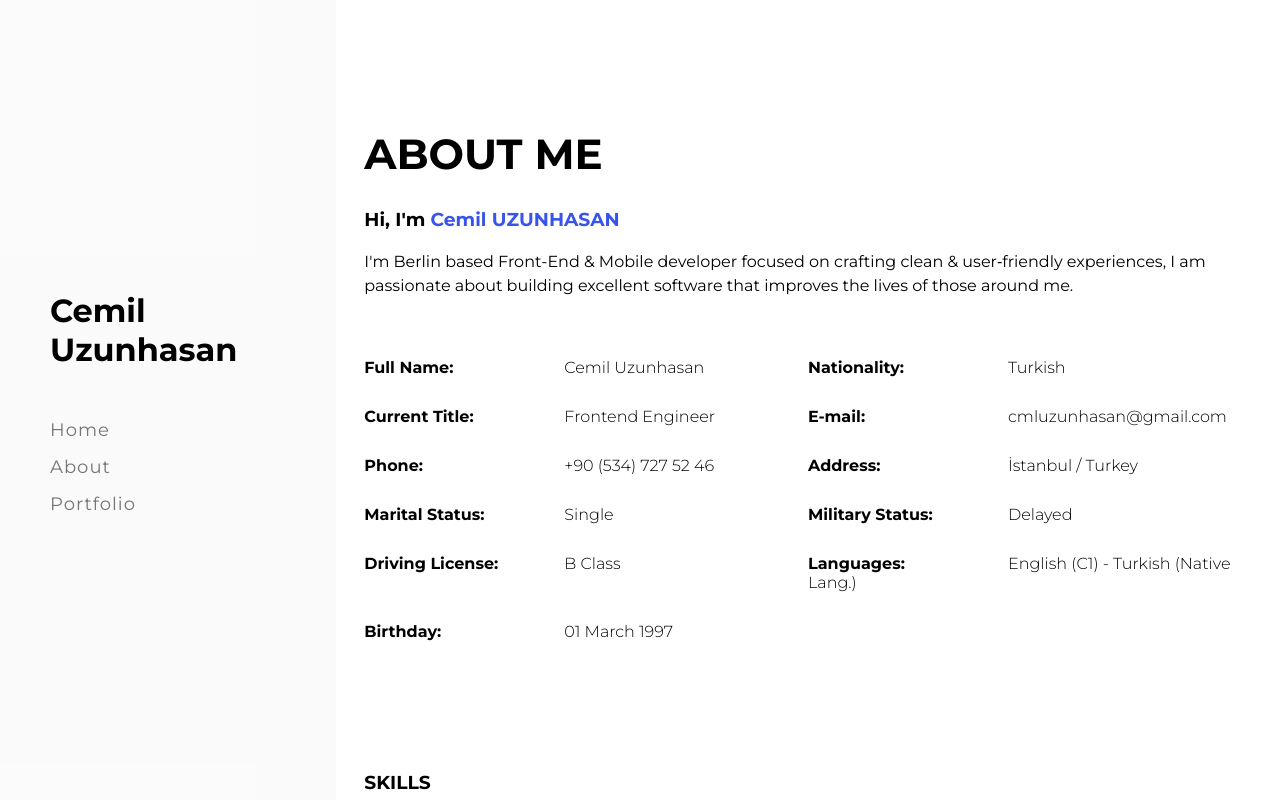
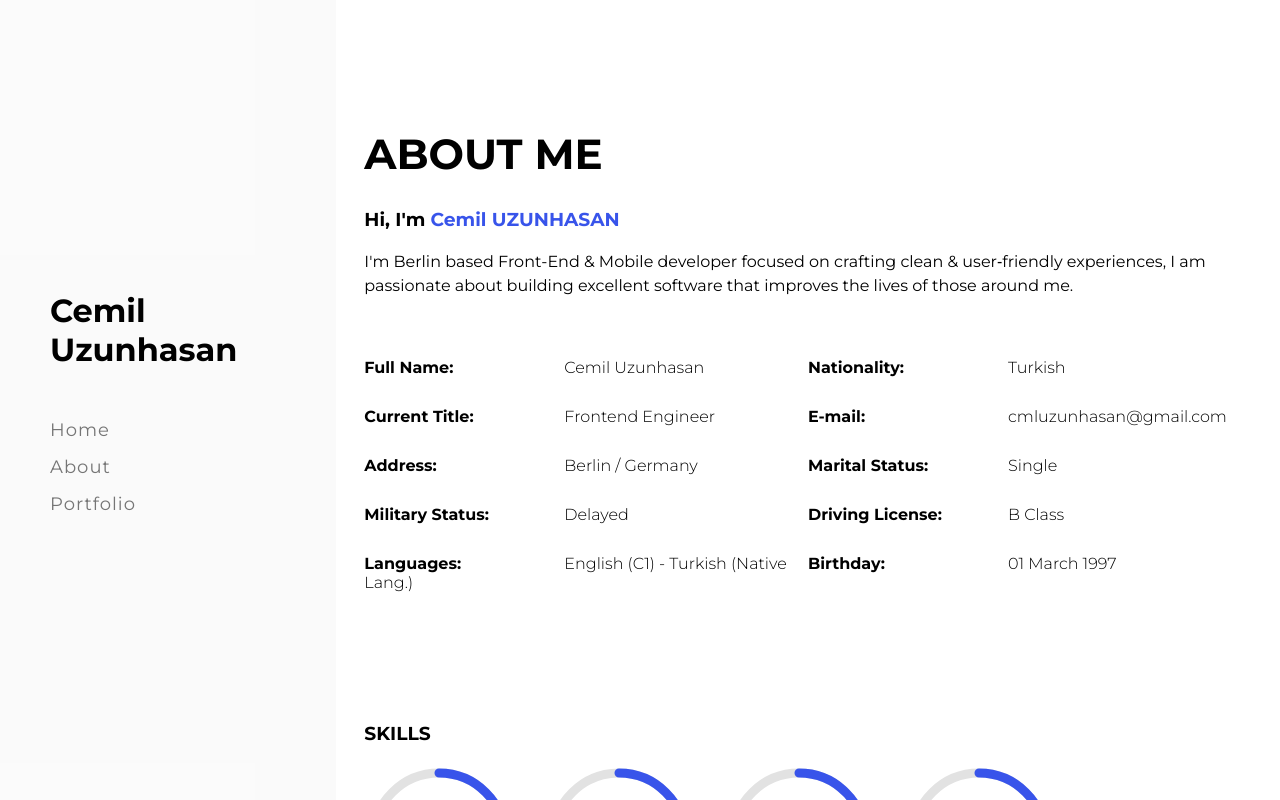
Before and after one commit to cemiluzunhasan/portfolio, a Next.js app: page /about in a window 1280 px wide. Built offline with nearby package versions, Linux system fonts and the light colour scheme.

Commit message:
change location

```diff
--- a/components/Pages/About/Info/index.js
+++ b/components/Pages/About/Info/index.js
@@ -14,8 +14,7 @@ const Info = () => {
       <InfoItem name="Nationality" value="Turkish" />
       <InfoItem name="Current Title" value="Frontend Engineer" />
       <InfoItem name="E-mail" value="cmluzunhasan@gmail.com" />
-      <InfoItem name="Phone" value="+90 (534) 727 52 46" />
-      <InfoItem name="Address" value="İstanbul / Turkey" />
+      <InfoItem name="Address" value="Berlin / Germany" />
       <InfoItem name="Marital Status" value="Single" />
       <InfoItem name="Military Status" value="Delayed" />
       <InfoItem name="Driving License" value="B Class" />
```
